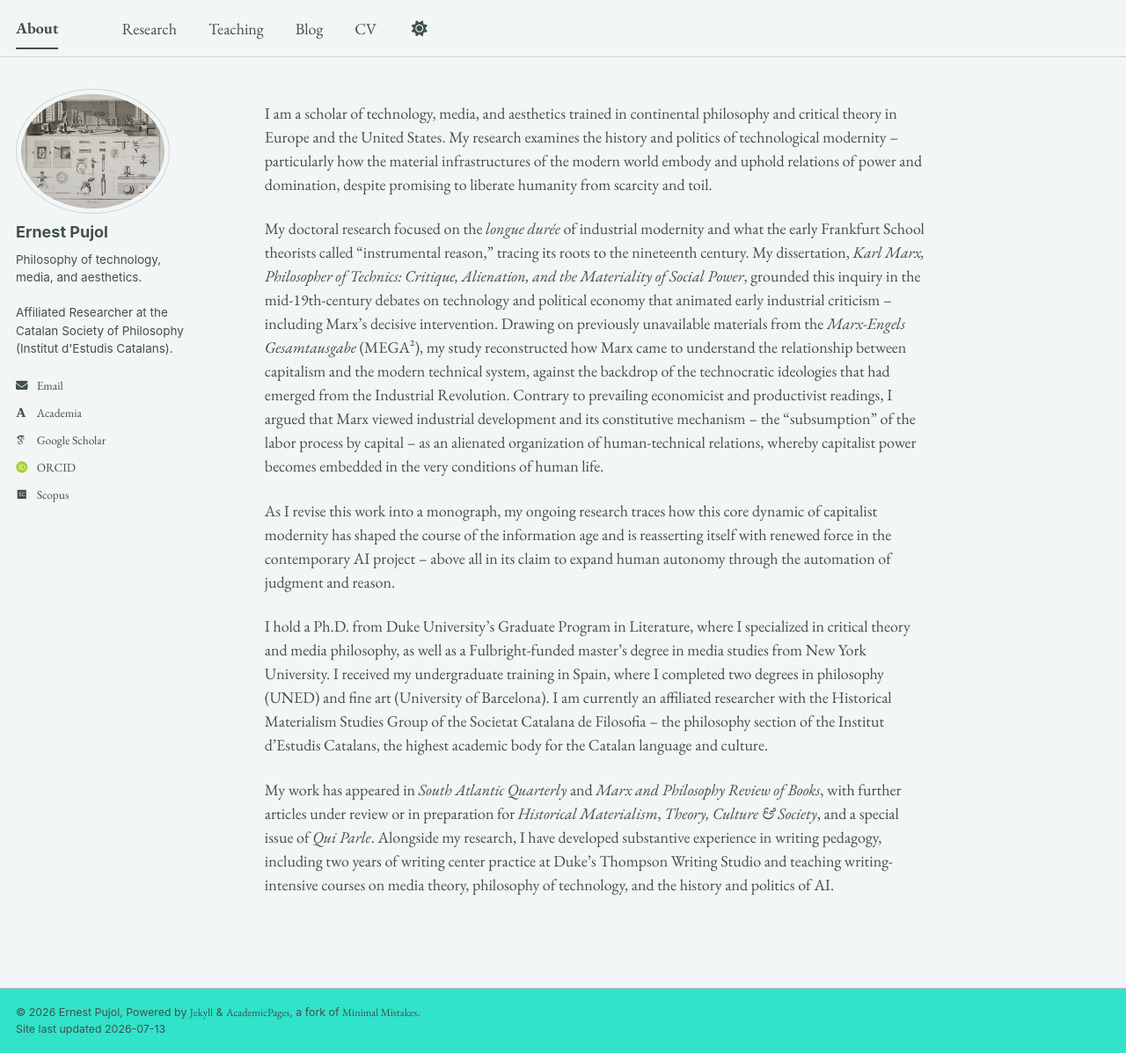
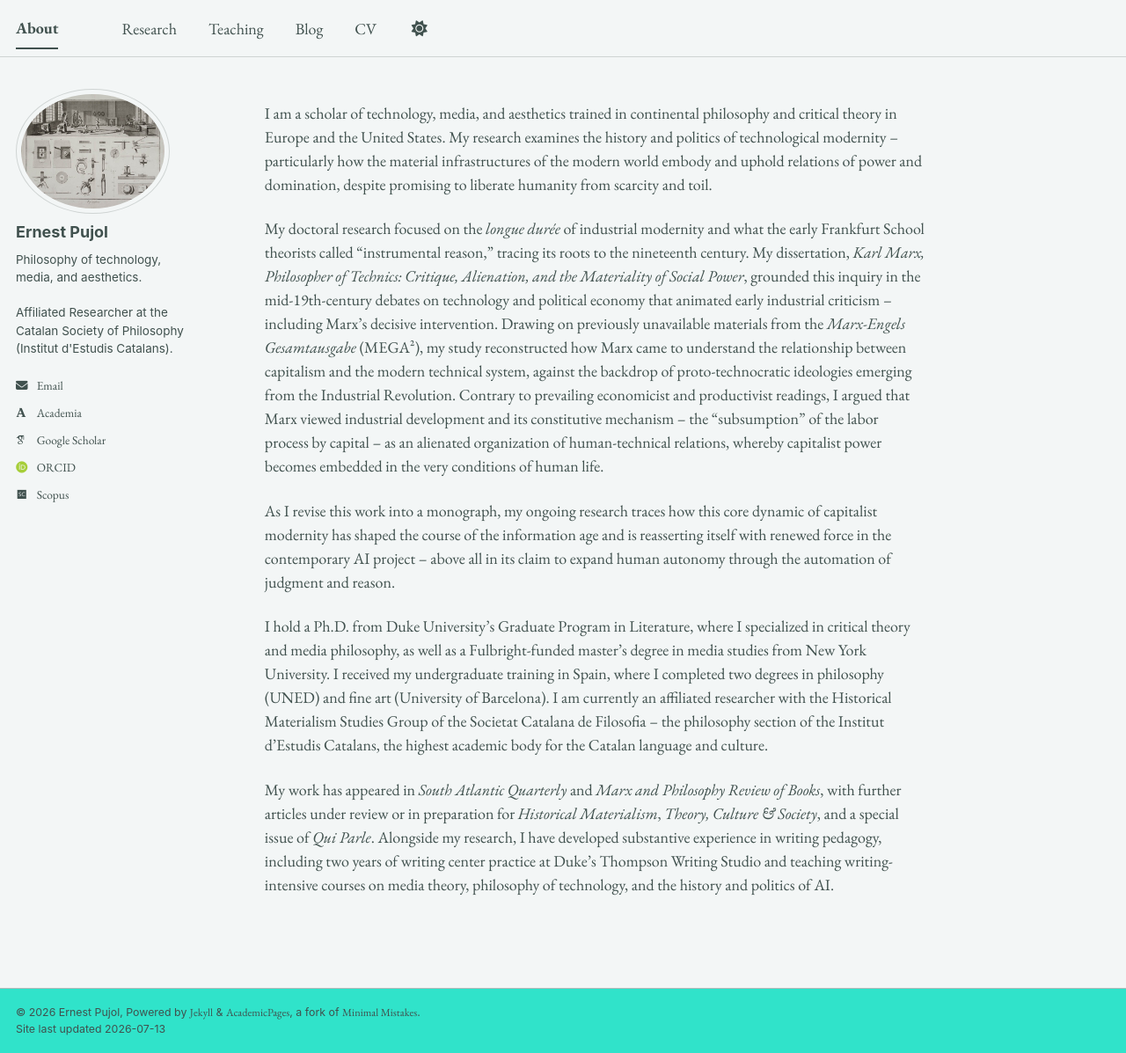
Before and after one commit to epujol90/epujol90.github.io, a Jekyll site: the page built from _pages/about.md, in a window 1280 px wide and 1197 px high. Shown: the whole window at 88% size. Built offline with Jekyll 4.4.1, drawn with Linux system fonts in a browser that asks for light colours; some web fonts are replaced; a script bundle is joined from its source files by our own code; library files that are not in the unit come from our copies.

Commit message:
Update about.md

```diff
--- a/_pages/about.md
+++ b/_pages/about.md
@@ -8,7 +8,7 @@ redirect_from:
 ---
 I am a scholar of technology, media, and aesthetics trained in continental philosophy and critical theory in Europe and the United States. My research examines the history and politics of technological modernity -- particularly how the material infrastructures of the modern world embody and uphold relations of power and domination, despite promising to liberate humanity from scarcity and toil.
 
-My doctoral research focused on the _longue durée_ of industrial modernity and what the early Frankfurt School theorists called “instrumental reason,” tracing its roots to the nineteenth century. My dissertation, _Karl Marx, Philosopher of Technics: Critique, Alienation, and the Materiality of Social Power_, grounded this inquiry in the mid-19th-century debates on technology and political economy that animated early industrial criticism -- including Marx's decisive intervention. Drawing on previously unavailable materials from the _Marx-Engels Gesamtausgabe_ (MEGA²), my study reconstructed how Marx came to understand the relationship between capitalism and the modern technical system, against the backdrop of the technocratic ideologies that had emerged from the Industrial Revolution. Contrary to prevailing economicist and productivist readings, I argued that Marx viewed industrial development and its constitutive mechanism -- the “subsumption” of the labor process by capital -- as an alienated organization of human-technical relations, whereby capitalist power becomes embedded in the very conditions of human life.
+My doctoral research focused on the _longue durée_ of industrial modernity and what the early Frankfurt School theorists called “instrumental reason,” tracing its roots to the nineteenth century. My dissertation, _Karl Marx, Philosopher of Technics: Critique, Alienation, and the Materiality of Social Power_, grounded this inquiry in the mid-19th-century debates on technology and political economy that animated early industrial criticism -- including Marx's decisive intervention. Drawing on previously unavailable materials from the _Marx-Engels Gesamtausgabe_ (MEGA²), my study reconstructed how Marx came to understand the relationship between capitalism and the modern technical system, against the backdrop of proto-technocratic ideologies emerging from the Industrial Revolution. Contrary to prevailing economicist and productivist readings, I argued that Marx viewed industrial development and its constitutive mechanism -- the “subsumption” of the labor process by capital -- as an alienated organization of human-technical relations, whereby capitalist power becomes embedded in the very conditions of human life.
 
 As I revise this work into a monograph, my ongoing research traces how this core dynamic of capitalist modernity has shaped the course of the information age and is reasserting itself with renewed force in the contemporary AI project -- above all in its claim to expand human autonomy through the automation of judgment and reason.
 
```
